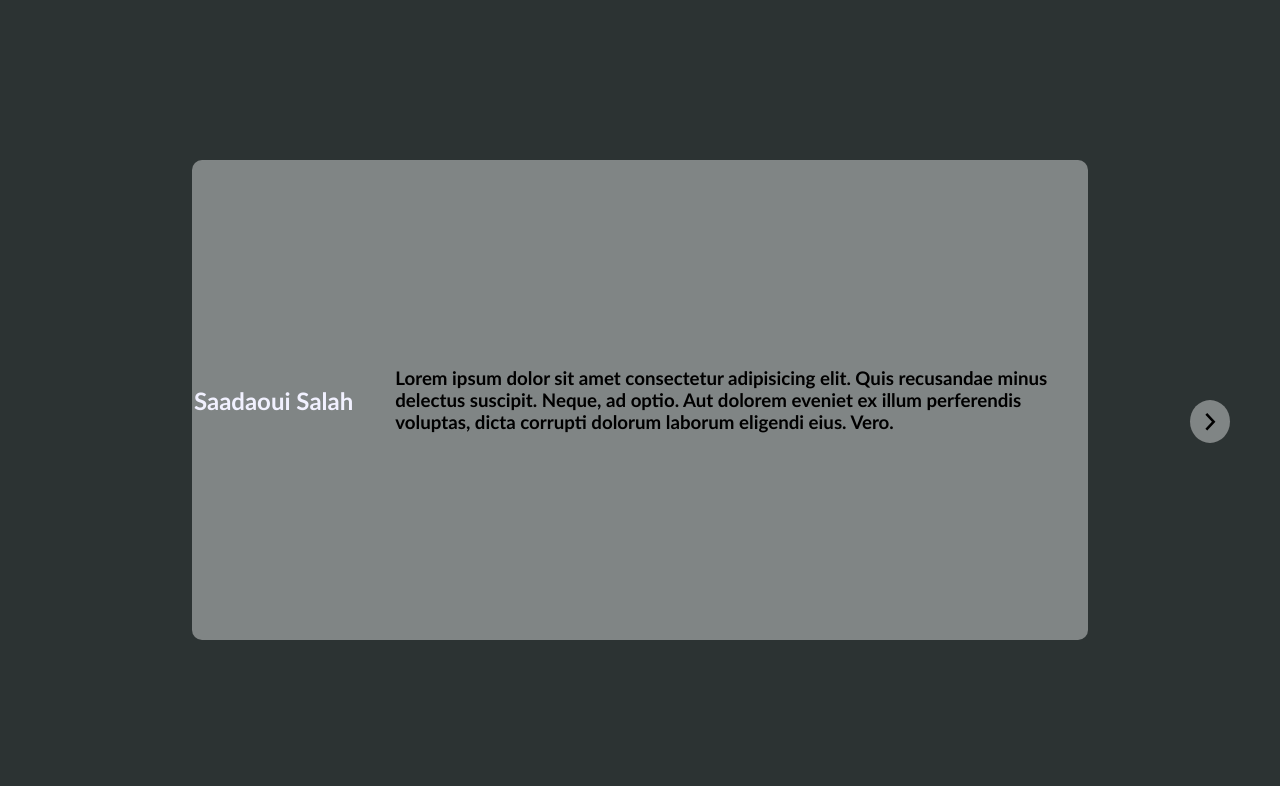
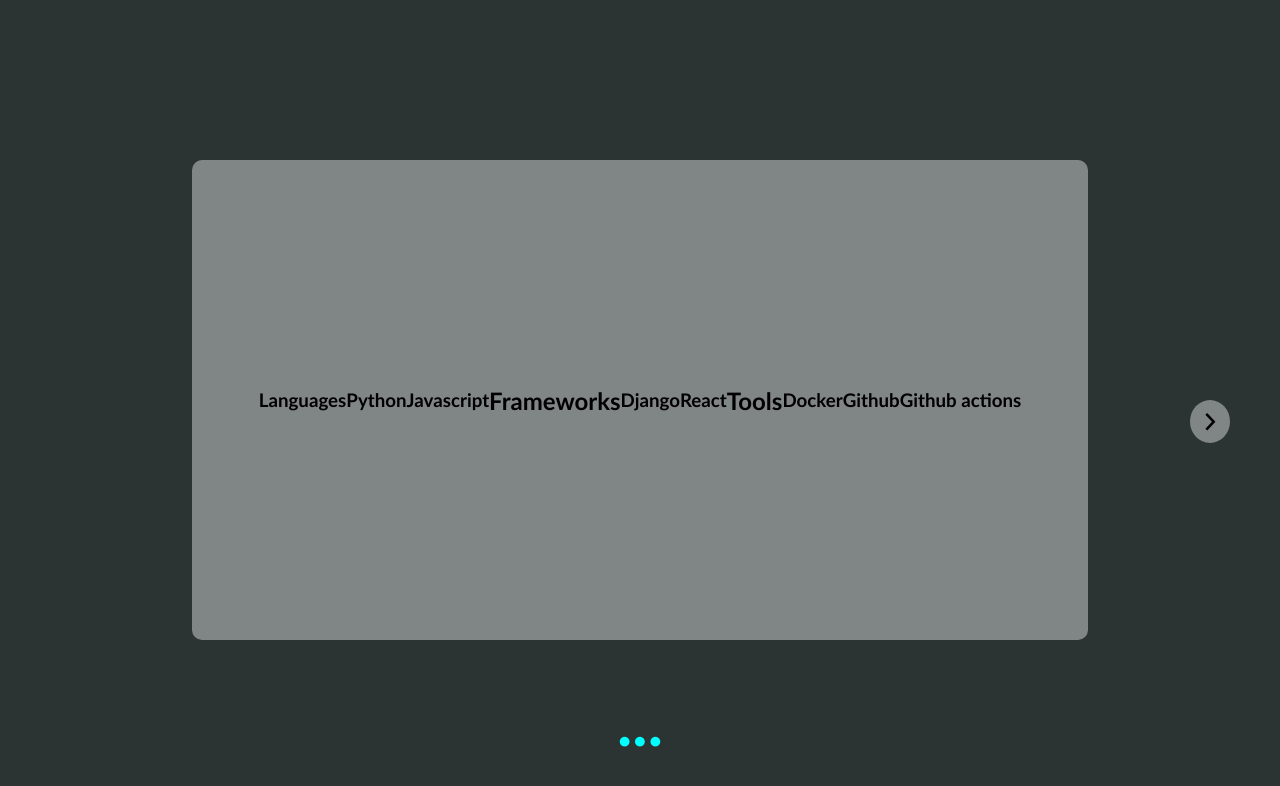
Before and after one commit to saadaoui-salah/saadaoui-salah.github.io, a plain HTML site: page index.html in a window 1280 px wide. Drawn offline with Linux system fonts and the light colour scheme.

Commit message:
start working in skills section

```diff
--- a/index.html
+++ b/index.html
@@ -8,6 +8,7 @@
     <link rel="stylesheet" href="style.css">
 </head>
 <body>
+    <!-----
         <section class="description">
             <div class="me">
                 <img src="#" alt="">
@@ -19,16 +20,31 @@
                 </h3>
             </div>
         </section>
+        --->
 
+    <!----
+        <section class="projects"></section>
+        ---->
     <section class="skills">
-
+        <h3>Languages</h3>
+        <h3>Python</h3>
+        <h3>Javascript</h3>
+        <h2>Frameworks</h2>
+        <h3>Django</h3>
+        <h3>React</h3>
+        <h2>Tools</h2>
+        <h3>Docker</h3>
+        <h3>Github</h3>
+        <h3>Github actions</h3>
     </section>
 
-    <section class="projects">
-
-    </section>
     <div class="arrow">
         <img src="arrow.svg"/>
+    </div>
+    <div class="pagination">
+        <h1>.</h1>
+        <h1>.</h1>
+        <h1>.</h1>
     </div>
     <script src="script.js"></script>
 </body>
--- a/style.css
+++ b/style.css
@@ -13,7 +13,7 @@
     font-family: "Gill Sans", sans-serif;
 }
 
-.description{
+section{
     width: 70vw;
     height: 60vh;
     border-radius: 10px;
@@ -75,3 +75,22 @@
     background-color: #f1f1ff;
     transition: 0.3s;
 }
+
+.pagination{
+    user-select: none;
+    display: flex;
+    position: absolute;
+    bottom: 5%;
+    width: 60px;
+    align-items: space-between;
+    justify-content: center;
+}
+
+.pagination > h1{
+    color: aqua;
+    font-size: 4.02rem;
+}
+
+.pagination > h1:hover{
+    color: #f1f1ff;
+}
```
Lines whose indentation alone changed are shown as unchanged.
